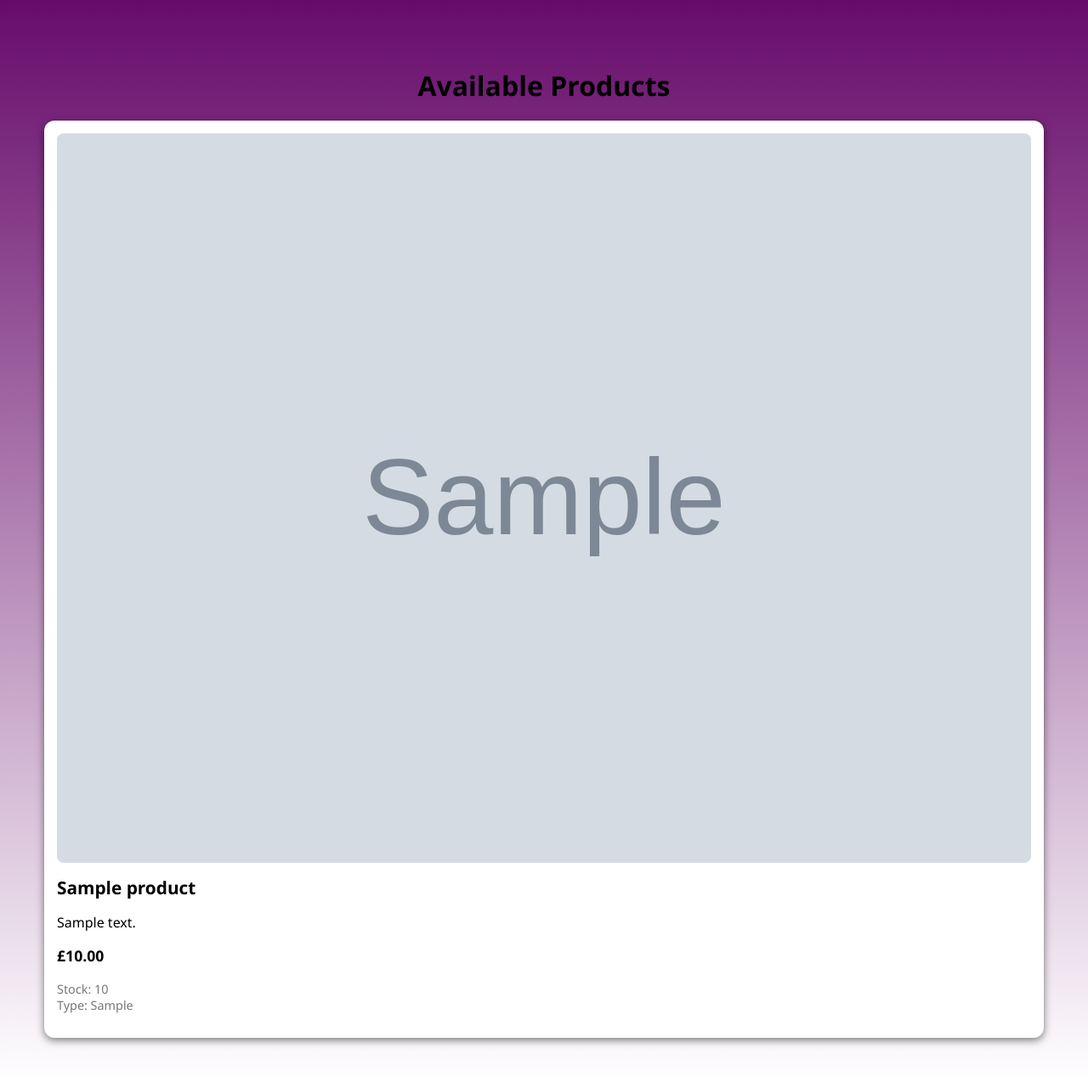
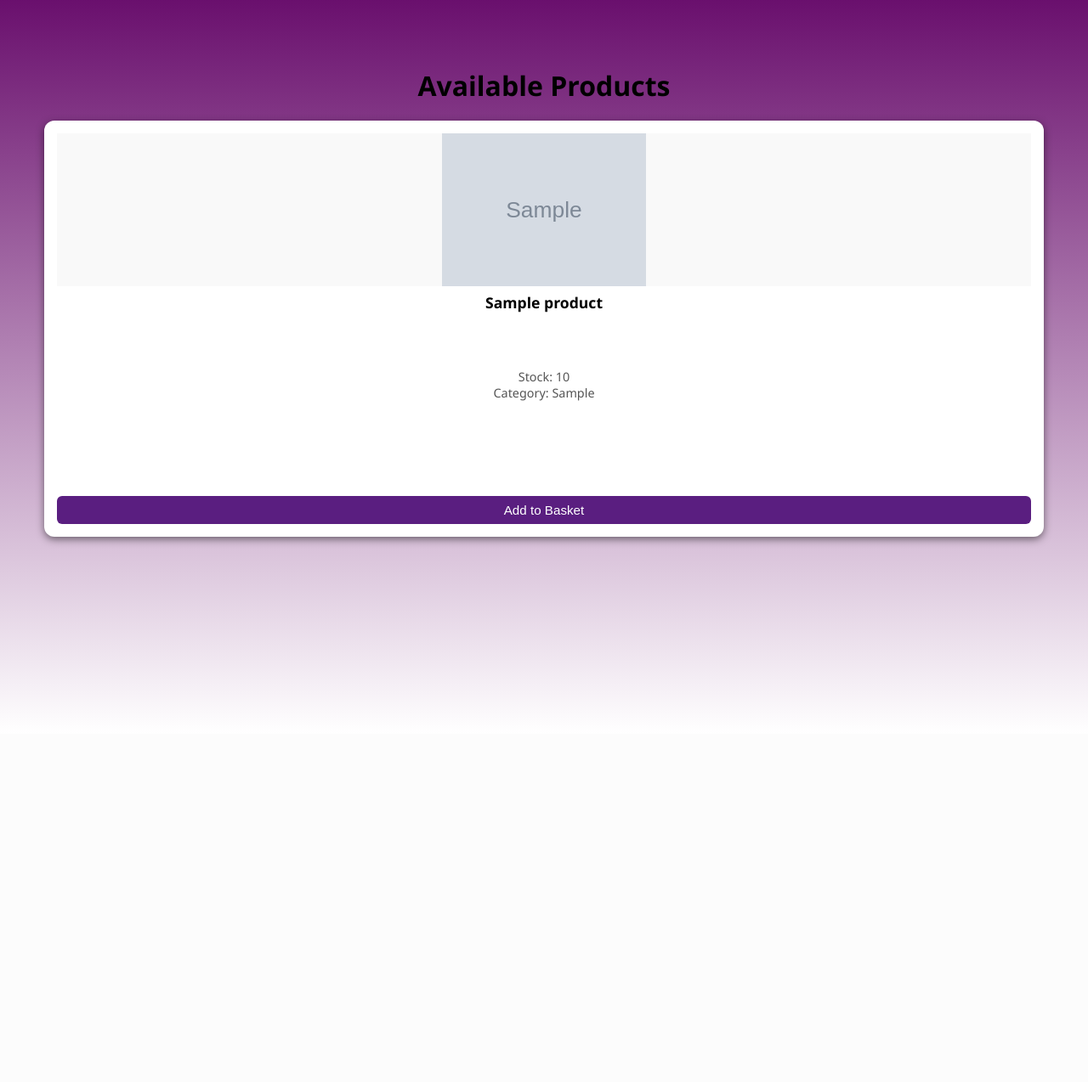
Before and after one commit to Zaid748-collab/Team-31, a Django app: page /products/ in a window 1280 px wide. Shown: the part 56-1330 px from the top of the page at 85% size. After the commit the page ends 865 px from the top, so only its background shows below. Run offline with Django 5.2, Linux system fonts and the light colour scheme; tables that the repository leaves empty hold one stand-in row (values such as "Sample post"); grey boxes marked "Sample" are stand-in pictures.

Commit message:
Added more to products page and fixed page issues.

```diff
--- a/Team31Project/Product_List/templates/Product_List/Product_List.html
+++ b/Team31Project/Product_List/templates/Product_List/Product_List.html
@@ -22,20 +22,19 @@
           {% endif %}
         </div>
 
+        <h3 class="product-name">{{ product.name }}</h3>
+
         <div class="product-info">
-          <h3 class="product-name">{{ product.name }}</h3>
-
-          <p class="product-description">
-            {{ product.description|linebreaks }}
-          </p>
-
-          <p class="product-price">£{{ product.price }}</p>
-
           <p class="product-meta">
-            <span>Stock: {{ product.quantity_in_stock }}</span><br>
-            <span>Type: {{ product.type }}</span>
+            Stock: {{ product.quantity_in_stock }}<br>
+            Category: {{ product.type }}
           </p>
         </div>
+
+        <form method="POST" action="{% url 'add_to_basket' product.id %}" class="product-action">
+          {% csrf_token %}
+          <button type="submit" class="add-basket-btn">Add to Basket</button>
+        </form>
       </div>
     {% empty %}
       <p class="no-products">No products available.</p>
--- a/Team31Project/static/css/Product_List.css
+++ b/Team31Project/static/css/Product_List.css
@@ -1,12 +1,5 @@
-.product-page {
-  padding: 20px;
-}
-
-.page-title {
-  font-size: 2rem;
-  margin-bottom: 20px;
-  text-align: center;
-}
+.product-page { padding: 20px; }
+.page-title { font-size: 2rem; margin-bottom: 20px; text-align: center; }
 
 .product-grid {
   display: grid;
@@ -15,53 +8,84 @@
 }
 
 .product-card {
-  background: #ffffff;
+  background: #fff;
   border-radius: 12px;
   padding: 15px;
-  box-shadow: 0 3px 10px rgba(0, 0, 0, 0.500);
+  box-shadow: 0 3px 10px rgba(0,0,0,0.5);
   transition: transform 0.2s ease, box-shadow 0.2s ease;
+  display: flex;
+  flex-direction: column;
+  height: 460px;
+  overflow: hidden;
 }
 
-.product-card:hover {
-  transform: translateY(-4px);
-  box-shadow: 0 6px 18px rgba(0,0,0,0.15);
+.product-card:hover { transform: translateY(-4px); box-shadow: 0 6px 18px rgba(0,0,0,0.15); }
+
+.product-image {
+  height: 180px;
+  width: 100%;
+  display: flex;
+  justify-content: center;
+  align-items: center;
+  background: #f9f9f9;
+  margin-bottom: 10px;
 }
-
 .product-image img {
-  width: 100%;
-  height: auto;
-  border-radius: 8px;
+  max-height: 100%;
+  max-width: 100%;
+  object-fit: scale-down;
 }
 
 .placeholder-image {
-  width: 100%;
-  height: 180px;
-  background: #ddd;
-  border-radius: 8px;
+  width: 100%; height: 100%; background: #ddd; border-radius: 8px;
+  display: flex; justify-content: center; align-items: center; color: #555;
+}
+
+.product-name {
+  font-size: 1.1rem;
+  font-weight: bold;
+  text-align: center;
+  margin: 0 0 8px 0;
+  line-height: 1.2rem;
+
+  line-clamp: 2;
+
+  display: -webkit-box;
+  -webkit-line-clamp: 2;
+  -webkit-box-orient: vertical;
+
+  overflow: hidden;
+  text-overflow: ellipsis;
+
+  min-height: calc(1.2rem * 2);
+}
+
+.product-info {
+  min-height: 120px;
   display: flex;
   justify-content: center;
   align-items: center;
+  text-align: center;
+}
+
+.product-meta {
+  margin: 0;
+  font-size: 0.9rem;
   color: #555;
 }
 
-.product-name {
-  margin: 10px 0 5px;
-  font-size: 1.3rem;
+.product-action { margin-top: auto; }
+
+.add-basket-btn {
+  background: #5a1e80;
+  color: #fff;
+  border: none;
+  padding: 8px 14px;
+  border-radius: 6px;
+  cursor: pointer;
+  font-size: 0.95rem;
+  width: 100%;
 }
+.add-basket-btn:hover { background: #7428a8; }
 
-.product-price {
-  font-size: 1.1rem;
-  font-weight: bold;
-  margin-top: 10px;
-}
-
-.product-meta {
-  font-size: 0.9rem;
-  color: #777;
-}
-
-.no-products {
-  text-align: center;
-  font-size: 1.2rem;
-  margin-top: 40px;
-}
+.no-products { text-align: center; font-size: 1.2rem; margin-top: 40px; }
--- a/Team31Project/static/css/base.css
+++ b/Team31Project/static/css/base.css
@@ -5,7 +5,7 @@ body {
   padding: 0;
 }
 
-/* Navbar */
+
 .navbar {
   background-color: #333;
   padding: 1rem;
@@ -34,7 +34,7 @@ body {
   text-decoration: underline;
 }
 
-/* Icons */
+
 .nav-icon {
   width: 24px;
   height: 24px;
@@ -46,7 +46,7 @@ body {
   min-height: 100vh;
 }
 
-/* Basket popup */
+
 .basket-popup {
   position: fixed;
   bottom: 20px;
```
Also changed, not shown: Team31Project/Product_List/templates/Product_List/read_more.js (added, +17 -0 lines).
